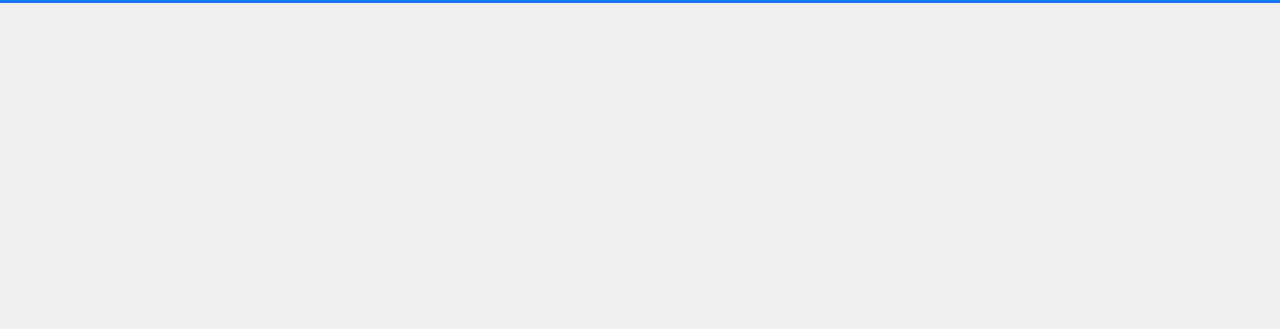
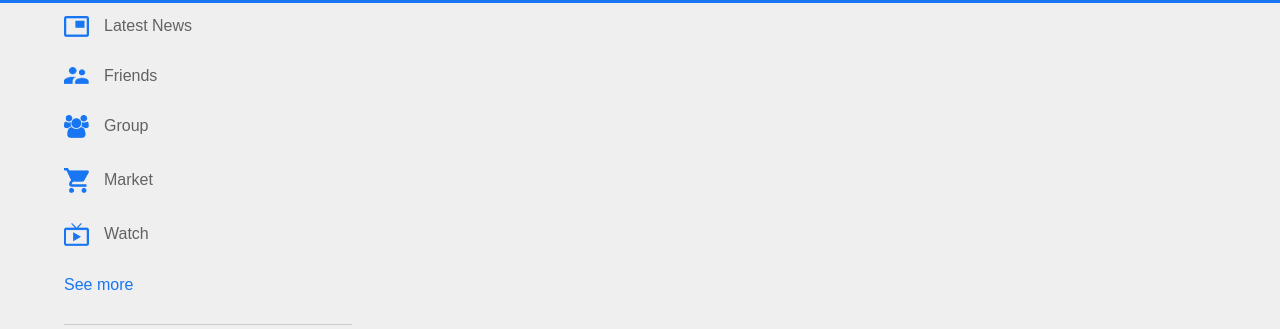
Before and after one commit to pool22110/Fb_Clone, a plain HTML site: page index.html in a window 1280 px wide. Shown: the part 51-380 px from the top of the page. Drawn offline with Linux system fonts and the light colour scheme.

Commit message:
created an container and left sidebar

```diff
--- a/index.html
+++ b/index.html
@@ -30,6 +30,27 @@
         </div>
     </nav>
 
+    <div class="container">
+
+        <!-- left side bar------------------ -->
+        <div class="left-sidebar">
+            <div class="imp-links">
+                <a href="#"><img src="images/news.png" alt=""> Latest News</a>
+                <a href="#"><img src="images/friends.png" alt=""> Friends</a>
+                <a href="#"><img src="images/group.png" alt=""> Group</a>
+                <a href="#"><img src="images/marketplace.png" alt=""> Market</a>
+                <a href="#"><img src="images/watch.png" alt=""> Watch</a>
+                <a href="#">See more</a>
+            </div>
+        </div>
+
+         <!-- left side bar------------------ -->
+        <div class="main-content"></div>
+
+         <!-- left side bar------------------ -->
+        <div class="right-sidebar"></div>
+    </div>
+
 
 </body>
 </html>
--- a/style.css
+++ b/style.css
@@ -14,6 +14,9 @@ nav{
     justify-content: space-between;
     background: #1876f2;
     padding: 5px 5%;
+    position: sticky;
+    top: 0;
+    z-index: 100;
 
 }
 .logo{
@@ -83,3 +86,53 @@ nav{
     top: 0;
     right: 0;
 }
+
+.container{
+    display: flex;
+    justify-content: space-between;
+    padding: 13px 5%;
+
+}
+
+.left-sidebar{
+    /* background: #cbdffa; */
+    flex-basis: 25%;
+    position: sticky;
+    top: 70px;
+    align-self: flex-start;
+
+}
+
+.right-sidebar{
+    /* background: #cbdffa; */
+    flex-basis: 25%;
+    position: sticky;
+    top: 70px;
+    align-self: flex-end;
+
+}
+
+.main-content{
+    flex-basis: 47%;
+}
+
+.imp-links a{
+    text-decoration: none;
+    display: flex;
+    align-items: center;
+    margin-bottom: 30px;
+    color: #626262;
+    width: fit-content;
+}
+
+.imp-links a img{
+    width: 25px;
+    margin-right: 15px;
+}
+.imp-links a:last-child{
+    color: #1876f2;
+}
+
+.imp-links{
+    border-bottom: 1px solid #ccc;
+}
```
